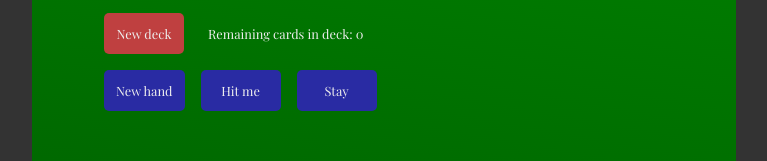
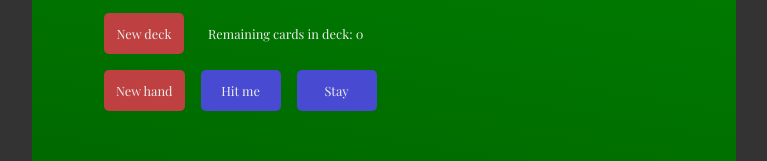
Before and after one commit to aurelienroux/blackjack-vue, a Vue app: page / in a window 1280 px wide. Shown: the part 594-755 px from the top of the page, without its empty margins (256-1023 px from the left). Built offline with nearby package versions, Linux system fonts and the light colour scheme; no server answers.

Commit message:
fix starting state for buttons

```diff
--- a/src/App.vue
+++ b/src/App.vue
@@ -35,7 +35,7 @@ export default {
       dealerScore: 0,
       deckId: '',
       feedback: '',
-      gamePlaying: true,
+      gamePlaying: false,
       loading: false,
       playerCards: [],
       playerScore: 0,
--- a/src/components/Controls.vue
+++ b/src/components/Controls.vue
@@ -5,7 +5,7 @@
       <span class="small">Remaining cards in deck: {{ remainingCards }}</span>
     </div>
     <div>
-      <button @click="newHand">New hand</button>
+      <button class="button__red" @click="newHand">New hand</button>
       <button @click="hitMe('player')" :disabled="!gamePlaying">Hit me</button>
       <button @click="dealerPlay" :disabled="!gamePlaying">Stay</button>
     </div>
```
